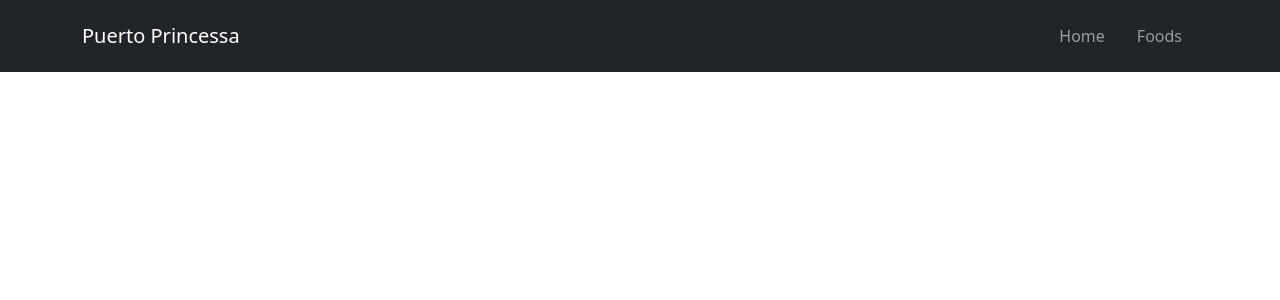
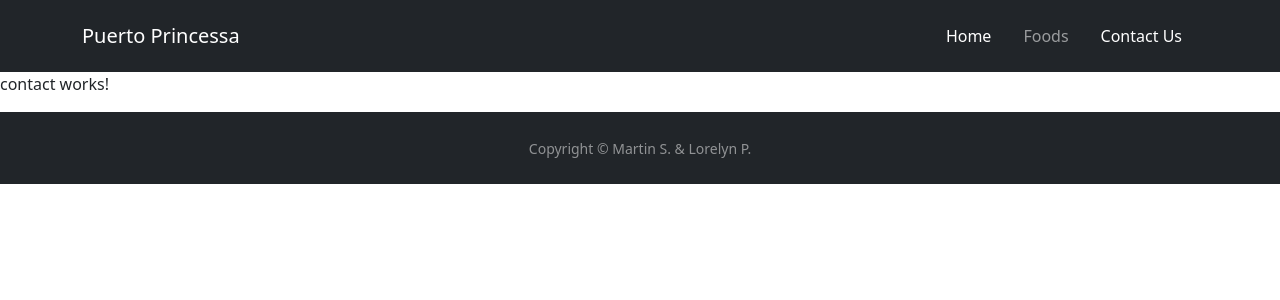
Before and after one commit to SK68-ph/itipt02-demo, an Angular app: page /contact in a window 1280 px wide. Before the commit this address led to /. Shown: the top 300 px of the page. Built offline with nearby package versions, Linux system fonts and the light colour scheme.

Commit message:
add footer,contact components

```diff
--- a/src/app/app-routing.module.ts
+++ b/src/app/app-routing.module.ts
@@ -2,11 +2,13 @@ import { NgModule } from '@angular/core';
 import { RouterModule, Routes } from '@angular/router';
 import { HomeComponent } from './home/home.component';
 import { FoodsComponent } from './foods/foods.component';
+import { ContactComponent } from './contact/contact.component';
 
 // const routes: Routes = [];
 const routes: Routes = [
   { path: '', component: HomeComponent },
   { path: 'foods', component: FoodsComponent },
+  { path: 'contact', component: ContactComponent },
 ];
 
 
--- a/src/app/app.component.html
+++ b/src/app/app.component.html
@@ -1,2 +1,3 @@
 <app-navbar></app-navbar>
 <router-outlet></router-outlet>
+<app-footer></app-footer>
--- a/src/app/app.module.ts
+++ b/src/app/app.module.ts
@@ -6,13 +6,17 @@ import { AppComponent } from './app.component';
 import { NavbarComponent } from './navbar/navbar.component';
 import { HomeComponent } from './home/home.component';
 import { FoodsComponent } from './foods/foods.component';
+import { FooterComponent } from './footer/footer.component';
+import { ContactComponent } from './contact/contact.component';
 
 @NgModule({
   declarations: [
     AppComponent,
     NavbarComponent,
     HomeComponent,
-    FoodsComponent
+    FoodsComponent,
+    FooterComponent,
+    ContactComponent
   ],
   imports: [
     BrowserModule,
--- /dev/null
+++ b/src/app/contact/contact.component.html
@@ -0,0 +1 @@
+<p>contact works!</p>
--- /dev/null
+++ b/src/app/contact/contact.component.ts
@@ -0,0 +1,15 @@
+import { Component, OnInit } from '@angular/core';
+
+@Component({
+  selector: 'app-contact',
+  templateUrl: './contact.component.html',
+  styleUrls: ['./contact.component.css']
+})
+export class ContactComponent implements OnInit {
+
+  constructor() { }
+
+  ngOnInit(): void {
+  }
+
+}
--- /dev/null
+++ b/src/app/footer/footer.component.css
@@ -0,0 +1,3 @@
+#page-content {
+    flex: 1 0 auto;
+  }
--- /dev/null
+++ b/src/app/footer/footer.component.html
@@ -0,0 +1,7 @@
+<div class="d-flex flex-column">
+    <footer id="sticky-footer" class="flex-shrink-0 py-4 bg-dark text-white-50">
+      <div class="container text-center">
+        <small>Copyright &copy; Martin S. & Lorelyn P.</small>
+      </div>
+    </footer>
+  </div>
--- /dev/null
+++ b/src/app/footer/footer.component.ts
@@ -0,0 +1,15 @@
+import { Component, OnInit } from '@angular/core';
+
+@Component({
+  selector: 'app-footer',
+  templateUrl: './footer.component.html',
+  styleUrls: ['./footer.component.css']
+})
+export class FooterComponent implements OnInit {
+
+  constructor() { }
+
+  ngOnInit(): void {
+  }
+
+}
--- a/src/app/home/home.component.css
+++ b/src/app/home/home.component.css
@@ -75,7 +75,7 @@ img{
     justify-content: center;
   }
   iframe{
-    width: 60vw;
+    width: 90vw;
     height: 60vh;
   }
 }
@@ -107,7 +107,7 @@ img{
     justify-content: center;
   }
   iframe{
-    width: 60vw;
+    width: 90vw;
     height: 60vh;
   }
 }
@@ -135,6 +135,10 @@ img{
     flex-direction: column;
     align-items: center;
     justify-content: center;
+  }
+  iframe{
+    width: 90vw;
+    height: 60vh;
   }
 }
 
--- a/src/app/home/home.component.html
+++ b/src/app/home/home.component.html
@@ -83,7 +83,7 @@
   </div>
 </section>
 
-<section class="mt-5 py-5 bg-dark">
+<section class="mt-5 py-5 bg-primary">
   <div class="container-fluid" >
     <h1 class="my-5 text-white text-center">More Informations</h1>
     <div class="section-infos mx-5 ">
--- a/src/app/navbar/navbar.component.html
+++ b/src/app/navbar/navbar.component.html
@@ -33,6 +33,15 @@
             >Foods</a
           >
         </li>
+        <li class="nav-item">
+          <a
+            class="nav-link mx-2"
+            routerLink="/contact"
+            routerLinkActive="active"
+            ariaCurrentWhenActive="page"
+            >Contact Us</a
+          >
+        </li>
       </ul>
     </div>
   </div>
```
Also changed, not shown: src/app/contact/contact.component.css (added), 2 other files (tests, documents, lock files or other folders).
